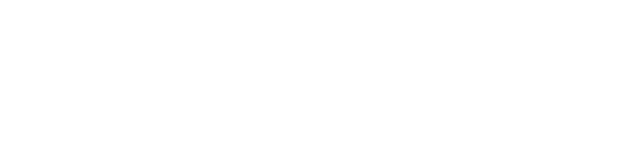
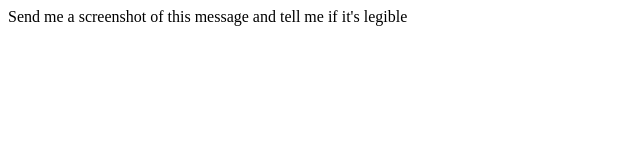
Before and after one commit to laldasji/laldasji.github.io, a plain HTML site: page index.html in a window 1280 px wide. Shown: the whole page, without its empty margins (0-640 px from the left). Drawn offline with Linux system fonts and the light colour scheme.

Commit message:
Update index.html

```diff
--- a/index.html
+++ b/index.html
@@ -21,6 +21,6 @@
         }
     </style>
     <body>
-
+        <p class="blurry">Send me a screenshot of this message and tell me if it's legible</p>
     </body>
 </html>
```
